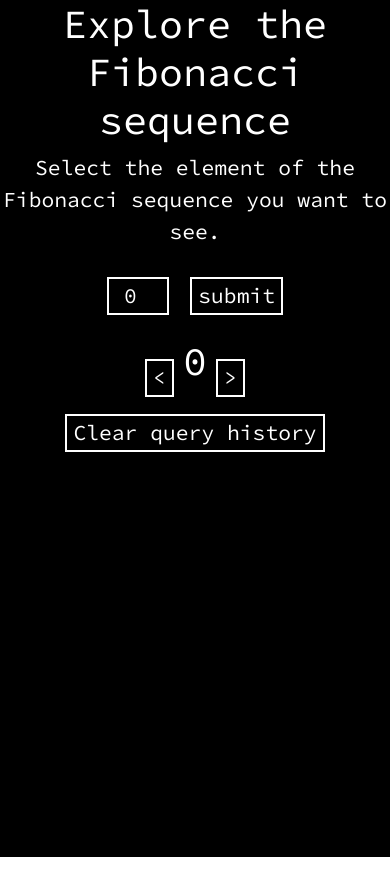
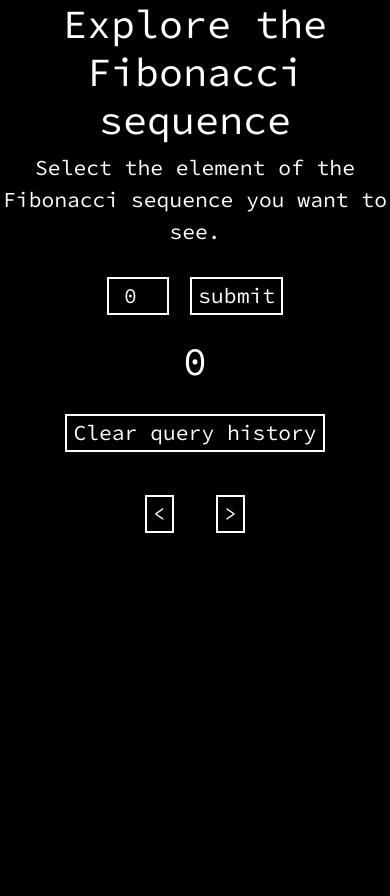
Before and after one commit to thibaudszy/fibonacci-front-end, a React (Create React App) app: page / in a window 390 px wide. Shown: the top 896 px of the page. Before the commit the page ends 857 px from the top, so only its background shows below. Built offline with nearby package versions, Linux system fonts and the light colour scheme.

Commit message:
Makes changes to the CSS to make the design more responsive.

```diff
--- a/src/components/FibonacciCubes/index.jsx
+++ b/src/components/FibonacciCubes/index.jsx
@@ -36,7 +36,7 @@ export default function FibonacciCubes({queryHistory}) {
               display: "flex",
               flexDirection: "column",
               justifyContent: "center",
-              fontSize: "3vw",
+              fontSize: "max(5vh, 20pt)",
               fontWeight: "bold",
             }}
           >
--- a/src/components/GetElementOfSequence/style.css
+++ b/src/components/GetElementOfSequence/style.css
@@ -1,5 +1,5 @@
 .fib-query {
-  height: 40vh;
+  min-height: 40vh;
   display: flex;
   flex-direction: column;
   justify-content: space-around;
```
